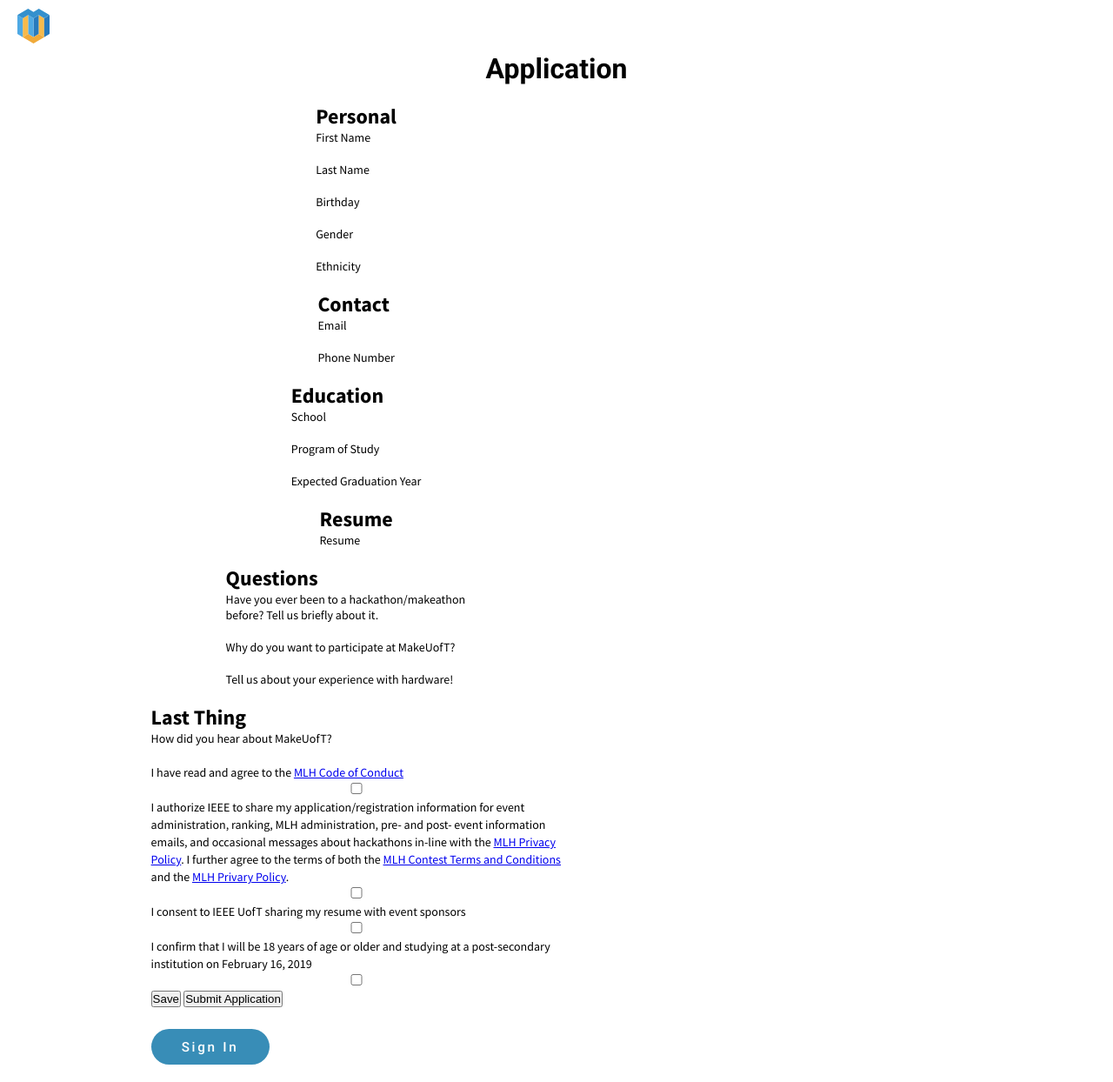
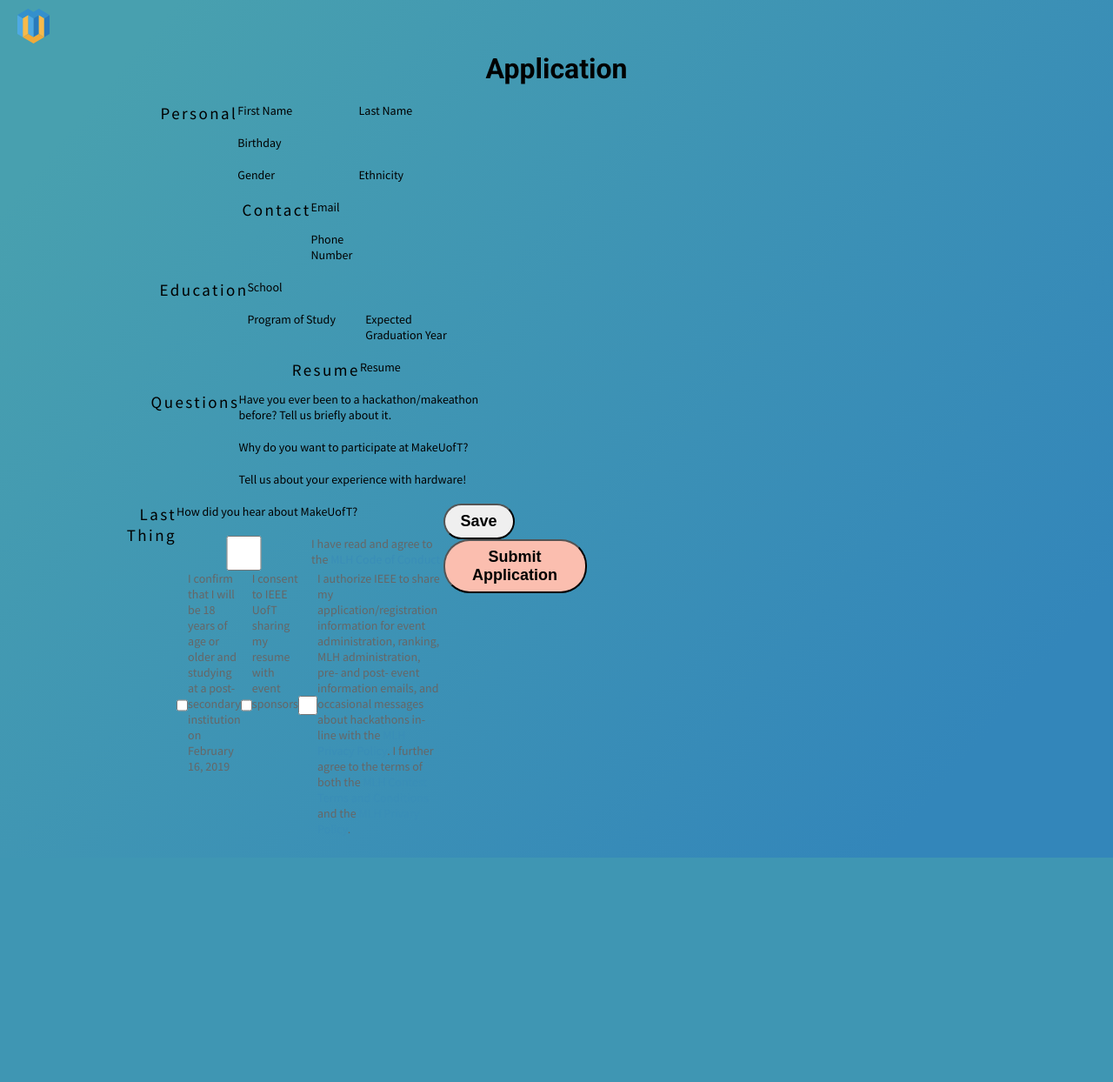
Before and after one commit to grahamhoyes/makeuoft-site-2.0, a Flask app: template application/templates/auth/application.html in a window 1280 px wide. Shown: the whole page at 87% size. After the commit the page ends 986 px from the top, so only its background shows below. Run offline with Flask 2, Linux system fonts and the light colour scheme; the template is opened without the code that fills it, so the values that code supplies are empty.

Commit message:
updates to application form

```diff
--- a/application/static/styles/css/styles.css
+++ b/application/static/styles/css/styles.css
@@ -313,6 +313,19 @@ a.anchor {
 .pink-btn:hover {
     background-color: #D86D66;
     color:#fff;
+}
+
+.black-outline-btn {
+  background-color: none;
+  font-weight: 600;
+  color:#000000;
+  border-radius: 30px;
+  font-size: 18px;
+  padding: 8px 18px;
+  transition: color .3s;
+  max-width: 150px;
+  text-align: center;
+  align-self: center;
 }
 
 /* End of WANT TO SPONSOR US? */
@@ -737,7 +750,7 @@ button.radius, .button.radius {
 }
 
 .login-form h1 {
-    font-family: Source Sans Pro;
+
     font-weight: bold;
     font-size: 32px;
     line-height: 40px;
@@ -755,7 +768,7 @@ button.radius, .button.radius {
     flex-direction: column;
 }
 .login-form label {
-    font-family: Source Sans Pro;
+
     font-size: 14px;
     /* line-height: 14px; */
     color: #000000;
@@ -877,3 +890,97 @@ button.radius, .button.radius {
 }
 
 /* END OF REGISTER PAGE FORM */
+
+
+/* START OF APPLICATION PAGE FORM */
+.application-body {
+  background: linear-gradient(130.14deg, #48A0AF 9.68%, #3386BA 87.5%);
+}
+
+.application-div {
+  display: flex;
+  justify-content: space-between;
+}
+
+.application-div h2 {
+  font-weight: 300;
+  font-size: 19px;
+  line-height: 24px;
+  text-align: right;
+  letter-spacing: 2.44286px;
+  color: #000000;
+  width: 101px;
+}
+
+.application-div-inputs {
+  width: 100%;
+  display: flex;
+  flex-wrap: wrap;
+}
+
+.input-width-third {
+  width: 33%;
+  margin-right: 20px;
+}
+.input-width-half {
+  width: 50%;
+  margin-right: 20px;
+}
+
+.input-width-full {
+  width: 100%;
+}
+
+.input-width-60 {
+  width: 60%;
+  margin-right: 20px;
+}
+
+.form-checkbox-div {
+  display: flex;
+  flex-direction: row-reverse;
+}
+
+.form-checkbox-div label {
+  font-size: 14px;
+  line-height: 18px;
+  color: #666666;
+}
+
+.form-checkbox-div a, .form-checkbox-div a:active {
+  color: #3A8EB7;
+  text-decoration: none;
+}
+
+.form-checkbox-div a:hover {
+  text-decoration: underline;
+}
+
+
+/*
+.checkbox-style {
+  top: 0;
+  left: 0;
+  height: 12px;
+  width: 12px;
+  border: 0.8px solid #979797;
+  box-sizing: border-box;
+  border-radius: 0.8px;
+}
+
+.container:hover input ~ .checkmark {
+  background-color: #ccc;
+}
+
+.container input:checked ~ .checkmark {
+  background-color: #3D92B5;
+}
+
+.checkmark:after {
+  content: "";
+  position: absolute;
+  display: none;
+} */
+
+
+/* END OF APPLICATION PAGE FORM */
--- a/application/templates/auth/application.html
+++ b/application/templates/auth/application.html
@@ -12,7 +12,7 @@
 
     <title>User Application</title>
 </head>
-<body>
+<body class="application-body">
     <header class="form-header">
         <a href="/makeuoft/"><img class="form-header-logo" src="{{ url_for('static', filename='img/CubeyBoi.svg') }}"/></a>
     </header>
@@ -27,12 +27,12 @@
                 <h2>Personal</h2>
 
                 <div class="application-div-inputs">
-                    <div class="input-div">
+                    <div class="input-div input-width-third">
                         <label for="firstName">First Name</label>
                         {{ form.firstName(type="firstName", id="firstName") }}
                     </div>
 
-                    <div class="input-div">
+                    <div class="input-div input-width-third">
                         <label for="lastName">Last Name</label>
                         {{ form.lastName(type="lastName", id="lastName") }}
                     </div>
@@ -42,12 +42,12 @@
                         {{ form.birthday(type="birthday", id="birthday") }}
                     </div>
 
-                    <div class="input-div">
+                    <div class="input-div input-width-third">
                         <label for="gender">Gender</label>
                         {{ form.gender(type="gender", id="gender") }}
                     </div>
 
-                    <div class="input-div">
+                    <div class="input-div input-width-third">
                         <label for="ethnicity">Ethnicity</label>
                         {{ form.ethnicity(type="ethnicity", id="ethnicity") }}
                     </div>
@@ -58,12 +58,12 @@
                 <h2>Contact</h2>
 
                 <div class="application-div-inputs">
-                    <div class="input-div">
+                    <div class="input-div input-width-half">
                         <label for="email">Email</label>
                         {{ form.email(type="email", id="email") }}
                     </div>
 
-                    <div class="input-div">
+                    <div class="input-div input-width-third">
                         <label for="phoneNumber">Phone Number</label>
                         {{ form.phoneNumber(type="phoneNumber", id="phoneNumber") }}
                     </div>
@@ -74,17 +74,17 @@
                 <h2>Education</h2>
 
                 <div class="application-div-inputs">
-                    <div class="input-div">
+                    <div class="input-div input-width-60">
                         <label for="school">School</label>
                         {{ form.school(type="school", id="school") }}
                     </div>
 
-                    <div class="input-div">
+                    <div class="input-div input-width-third">
                         <label for="program">Program of Study</label>
                         {{ form.program(type="program", id="program") }}
                     </div>
 
-                    <div class="input-div">
+                    <div class="input-div input-width-third">
                         <label for="graduation">Expected Graduation Year</label>
                         {{ form.graduation(type="graduation", id="graduation") }}
                     </div>
@@ -95,7 +95,7 @@
                 <h2>Resume</h2>
 
                 <div class="application-div-inputs">
-                    <div class="input-div">
+                    <div class="input-div input-width-full">
                         <label for="resume">Resume</label>
                         {{ form.resume(type="resume", id="resume") }}
                     </div>
@@ -106,17 +106,17 @@
                 <h2>Questions</h2>
 
                 <div class="application-div-inputs">
-                    <div class="input-div">
+                    <div class="input-div input-width-full">
                         <label for="q1">Have you ever been to a hackathon/makeathon before? Tell us briefly about it.</label>
                         {{ form.q1(type="q1", id="q1") }}
                     </div>
 
-                    <div class="input-div">
+                    <div class="input-div input-width-full">
                         <label for="q2">Why do you want to participate at MakeUofT?</label>
                         {{ form.q2(type="q2", id="q2") }}
                     </div>
 
-                    <div class="input-div">
+                    <div class="input-div input-width-full">
                         <label for="q3">Tell us about your experience with hardware! </label>
                         {{ form.q3(type="q3", id="q3") }}
                     </div>
@@ -154,16 +154,10 @@
             </div>
 
             <div class="form-btn-div">
-                <button class="submit">Save</button>
-                <button class="submit">Submit Application</button>
+                <button class="submit black-outline-btn">Save</button>
+                <button class="submit pink-btn">Submit Application</button>
             </div>
-
-
         </form>
-
-        <button type="submit" form="login-form" class="submit-btn">Sign In</button>
-        <!-- </div> -->
-
     </div>
 
 </body>
```
